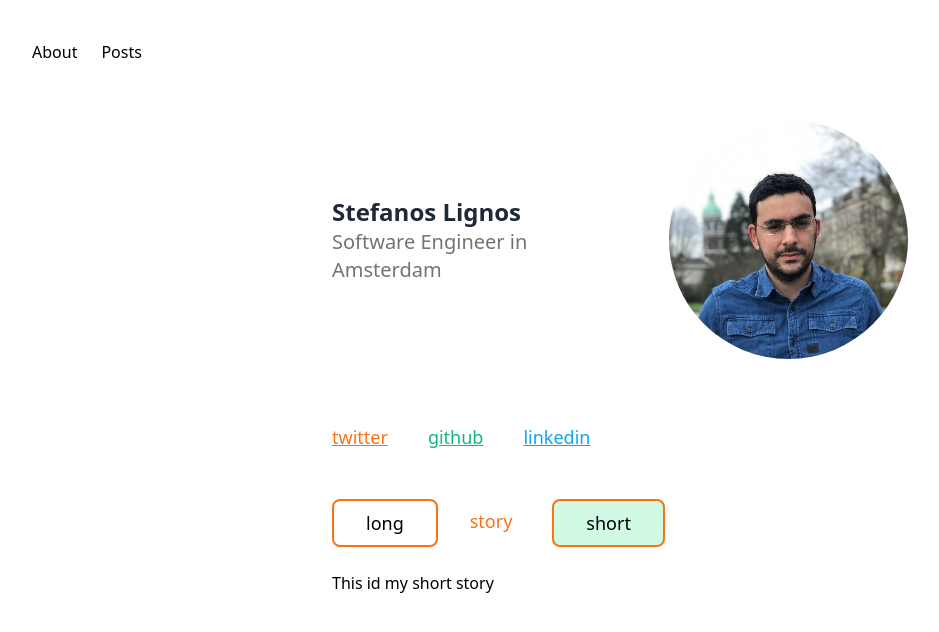
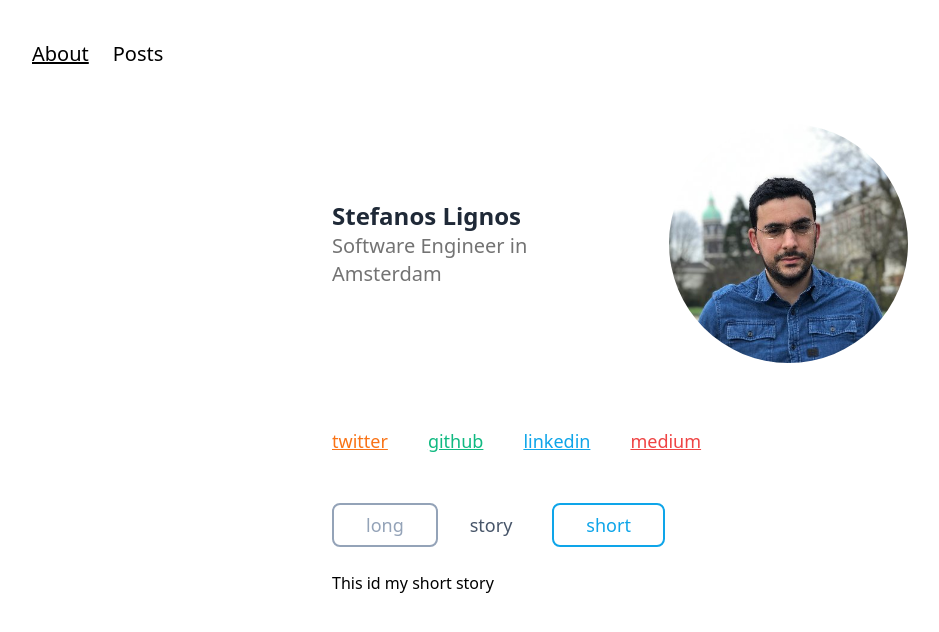
Before and after one commit to stefanoslig/blog, a Next.js app: page / in a window 1280 px wide. Shown: the top 632 px of the page, without its empty margins (20-959 px from the left). Built offline with nearby package versions, Linux system fonts and the light colour scheme.

Commit message:
Add the logic for the story component

```diff
--- a/components/header.tsx
+++ b/components/header.tsx
@@ -1,17 +1,21 @@
 import Link from "next/link";
 import { FunctionComponent } from "react";
 import Container from "./container";
+import { useRouter } from "next/router";
 
 const Header: FunctionComponent = () => {
+  const router = useRouter();
+
+
   return (
     <header className="py-10">
       <Container>
-        <nav className="flex space-x-6 pl-8">
+        <nav className="flex space-x-6 pl-8" >
           <Link href="/">
-            <a>About</a>
+            <a className={router.pathname == "/" ? "underline text-xl" : "text-xl"}>About</a>
           </Link>
           <Link href="/posts">
-            <a>Posts</a>
+            <a className={router.pathname == "/posts" ? "underline text-xl" : "text-xl"}>Posts</a>
           </Link>
         </nav>
       </Container>
--- a/components/long-story-short.tsx
+++ b/components/long-story-short.tsx
@@ -1,41 +1,50 @@
-import React, { FunctionComponent } from "react"; // importing FunctionComponent
+import React, { FunctionComponent, useState } from "react";
 
-type LongStoryShortProps = {
-  mode: "long" | "short";
-};
+const enum LongStoryShortEnum {
+  LONG = "LONG",
+  SHORT = "SHORT",
+}
 
-const LongStoryShort: FunctionComponent<LongStoryShortProps> = ({ mode }) => {
+const LongStoryShort: FunctionComponent = () => {
+  const [type, setStoryType] = useState<LongStoryShortEnum>(
+    LongStoryShortEnum.SHORT
+  );
+
   const activateShort = () => {
-    mode = "short";
+    setStoryType(LongStoryShortEnum.SHORT);
   };
 
   const activateLong = () => {
-    mode = "long";
+    setStoryType(LongStoryShortEnum.LONG);
   };
 
   return (
     <div className="flex mt-6 flex-col">
       <div className="flex my-6">
-      <button
+        <button
           onClick={activateLong}
           className={`${
-            mode === "long" ? "bg-emerald-100" : "bg-white"
-          } border-orange-500 border-2 text-lg rounded-lg py-2 px-8`}
+            type === LongStoryShortEnum.LONG
+              ? "border-sky-500 text-sky-500"
+              : "border-slate-400 text-slate-400"
+          } 	 border-2 text-lg rounded-lg py-1 px-8 hover:bg-slate-100`}
         >
           long
         </button>
-        <div className="text-orange-500	text-lg  py-2 px-8 mr-2">story</div>
+        <div className="text-lg text-slate-600  py-2 px-8 mr-2">story</div>
         <button
           onClick={activateShort}
           className={`${
-            mode === "short" ? "bg-emerald-100" : "bg-white"
-          } border-orange-500 border-2 text-lg rounded-lg py-2 px-8`}
+            type === LongStoryShortEnum.SHORT
+              ? "border-sky-500 text-sky-500"
+              : "border-slate-400 text-slate-400"
+          } border-2 text-lg rounded-lg py-1 px-8 hover:bg-slate-100`}
         >
           short
         </button>
       </div>
 
-      {mode === "short" ? (
+      {type === LongStoryShortEnum.SHORT ? (
         <p>This id my short story</p>
       ) : (
         <p>This id my long story</p>
--- a/pages/index.tsx
+++ b/pages/index.tsx
@@ -43,9 +43,15 @@ function HomePage() {
             >
               linkedin
             </a>
+            <a
+              className="underline text-red-500	text-lg  mr-10"
+              href="https://medium.com/@stefanoslignos"
+            >
+              medium
+            </a>
           </div>
 
-          <LongStoryShort mode="short" />
+          <LongStoryShort />
         </div>
       </Container>
     </>
```
